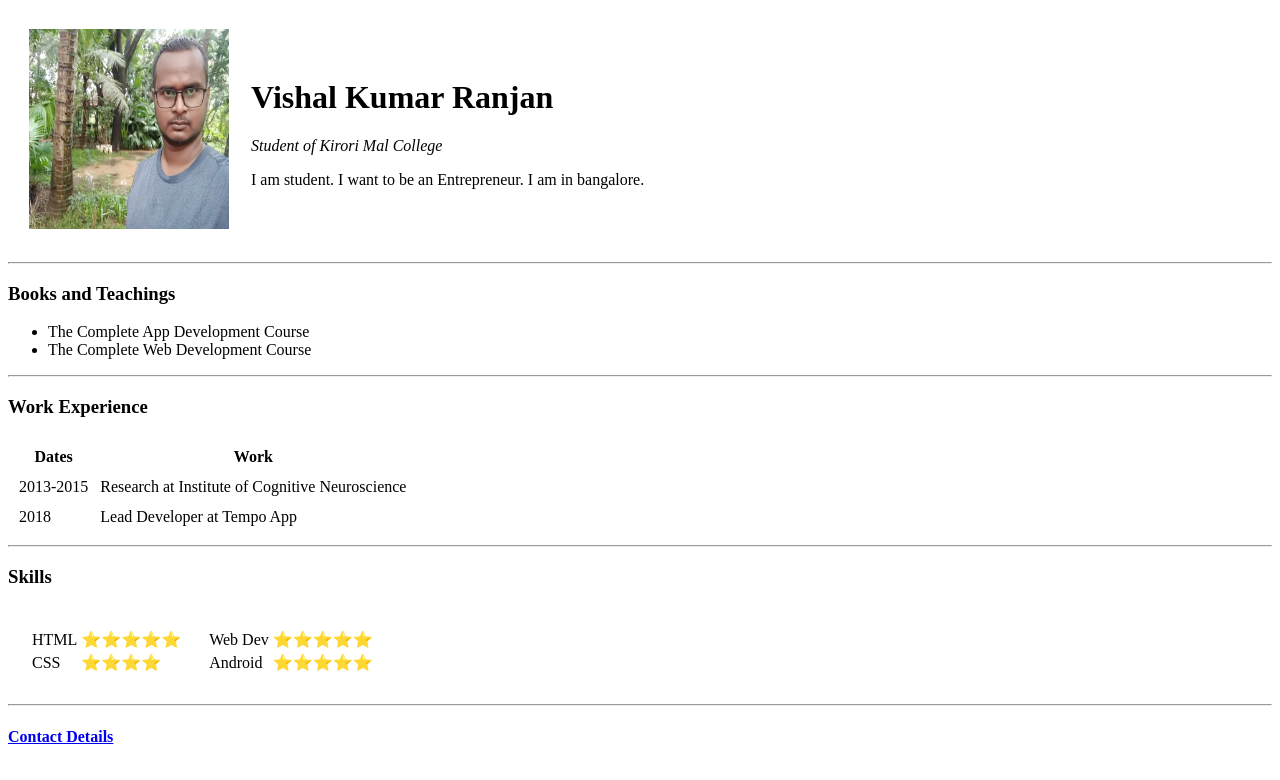
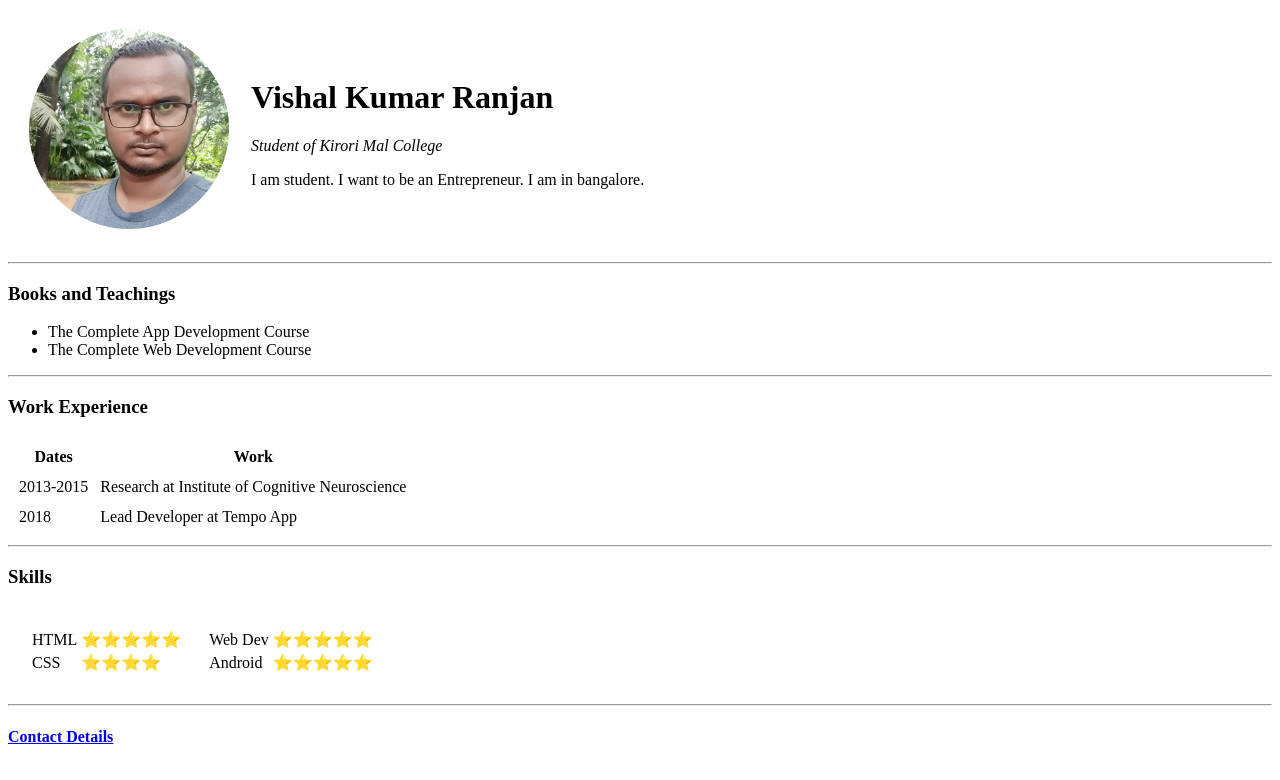
Before and after one commit to vishalranjan0988/cv, a plain HTML site: page index.html in a window 1280 px wide. Drawn offline with Linux system fonts and the light colour scheme.

Commit message:
cv files vishal

```diff
--- a/index.html
+++ b/index.html
@@ -11,7 +11,7 @@
 <body>
   <table cellspacing="20px">
     <tr>
-      <td><img src="im147.jpg" alt="my Image" height="200px" width="200px"></td>
+      <td><img src="im147.png" alt="my Image" height="200px" width="200px"></td>
       <td><h1>Vishal Kumar Ranjan</h1>
       <em>Student of Kirori Mal College</em>
       <p>I am student. I want to be an Entrepreneur. I am in bangalore.</p></td>
```
Also changed, not shown: im147.png (added).
